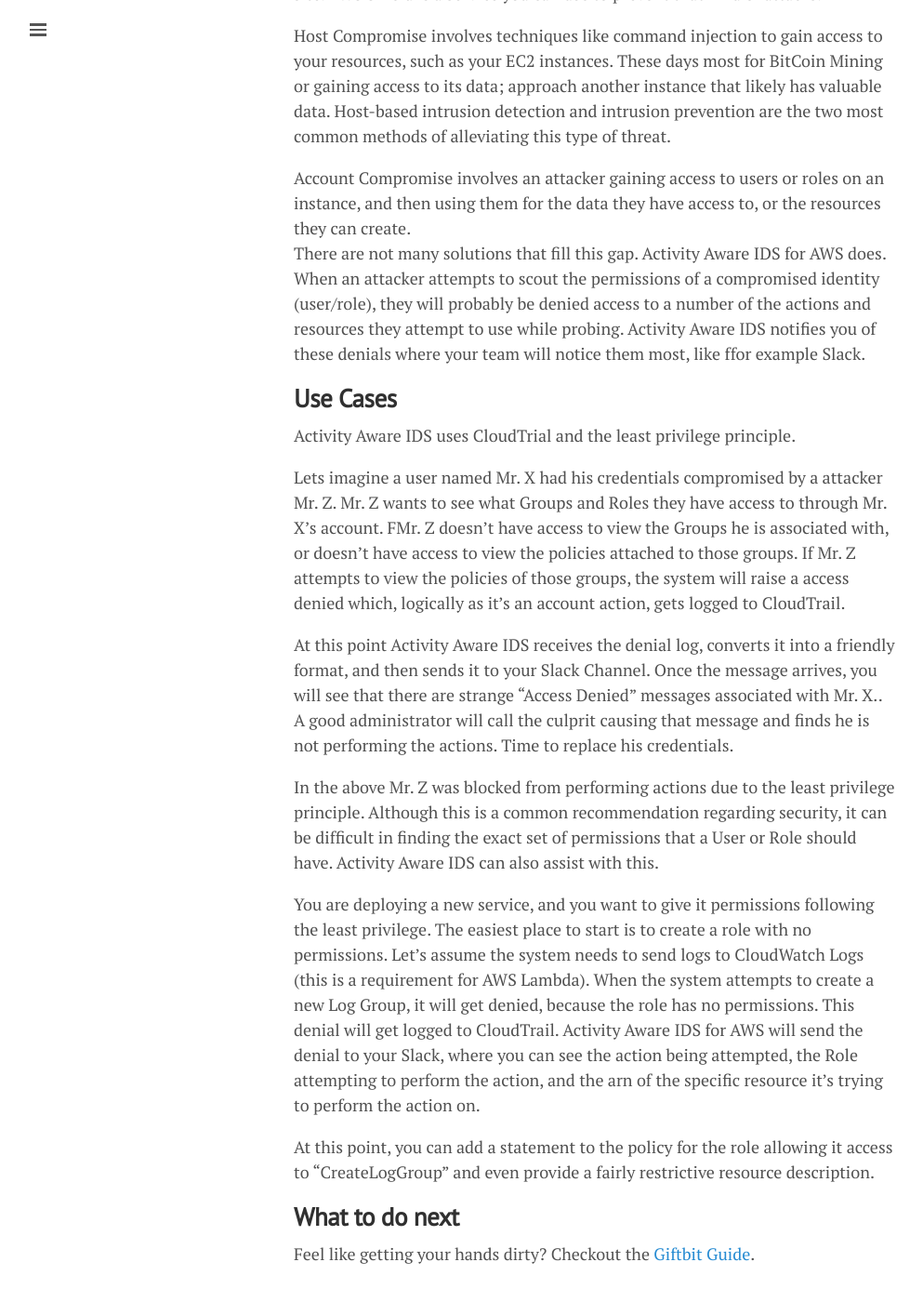
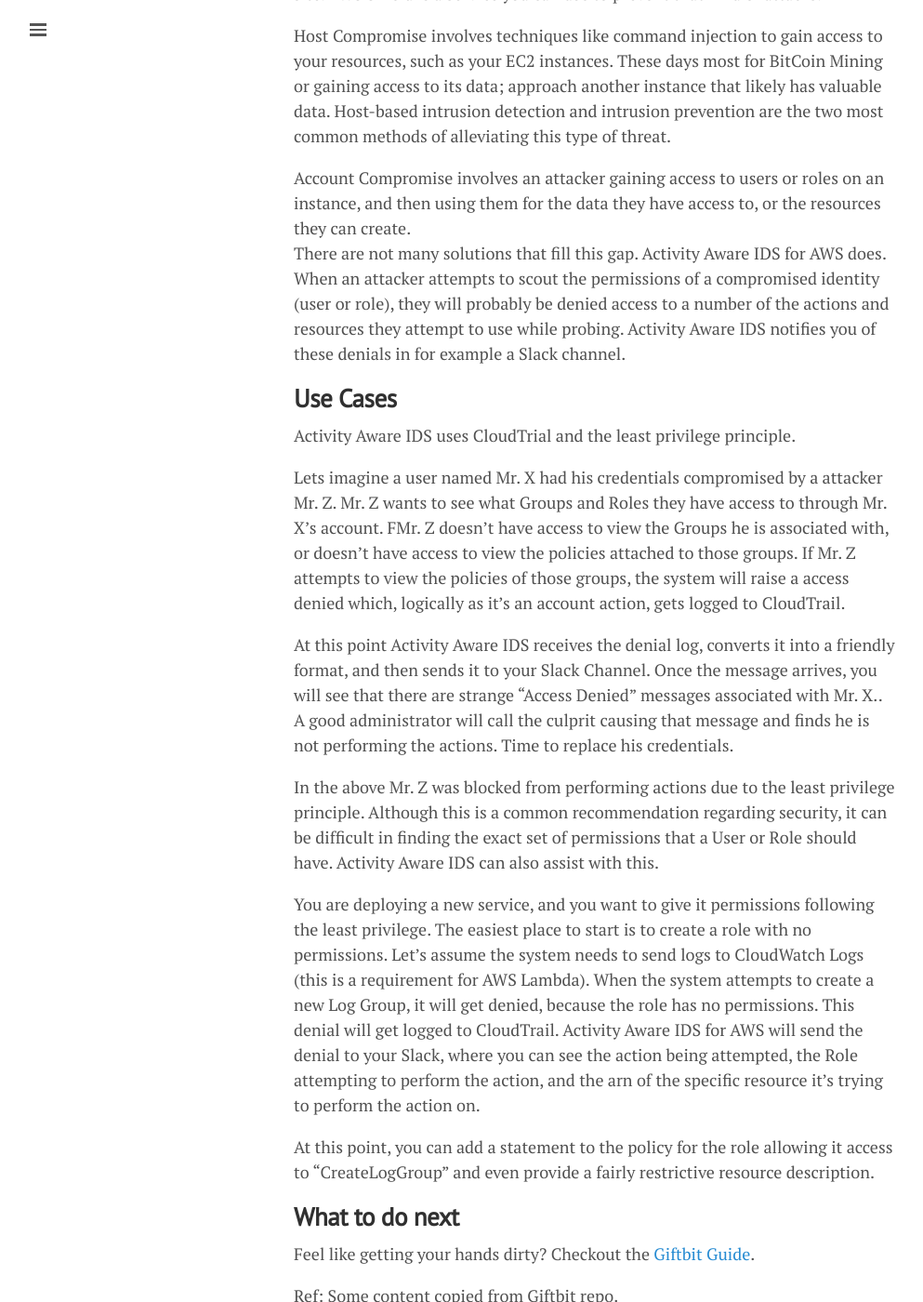
Before and after one commit to lgeurts/lgeurts.github.io, a Jekyll site: the page built from _posts/2021-11-02-activity-aware-ids-for-aws.md, in a window 1280 px wide and 1400 px high, scrolled down 1446 px. Shown: the whole window at 93% size, without its empty margins (0-993 px from the left). Built offline with Jekyll 4.4.1, drawn with Linux system fonts in a browser that asks for light colours; nearby versions of some CDN libraries; comment, search, counter and statistics services are not loaded.

Commit message:
Update 2021-11-02-activity-aware-ids-for-aws.md

```diff
--- a/_posts/2021-11-02-activity-aware-ids-for-aws.md
+++ b/_posts/2021-11-02-activity-aware-ids-for-aws.md
@@ -34,7 +34,7 @@
 
 Account Compromise involves an attacker gaining access to users or roles on an instance, and then using them for the data they have access to, or the resources they can create.
 <br>There are not many solutions that fill this gap. Activity Aware IDS for AWS does.
-When an attacker attempts to scout the permissions of a compromised identity (user/role), they will probably be denied access to a number of the actions and resources they attempt to use while probing. Activity Aware IDS notifies you of these denials where your team will notice them most, like ffor example Slack.
+When an attacker attempts to scout the permissions of a compromised identity (user or role), they will probably be denied access to a number of the actions and resources they attempt to use while probing. Activity Aware IDS notifies you of these denials in for example a Slack channel.
 
 ## **Use Cases**
 
@@ -54,3 +54,5 @@
 ## **What to do next**
 
 Feel like getting your hands dirty? Checkout the [Giftbit Guide](https://github.com/Giftbit/activity-aware-ids-aws#getting-started).
+
+Ref: Some content copied from Giftbit repo.
```
